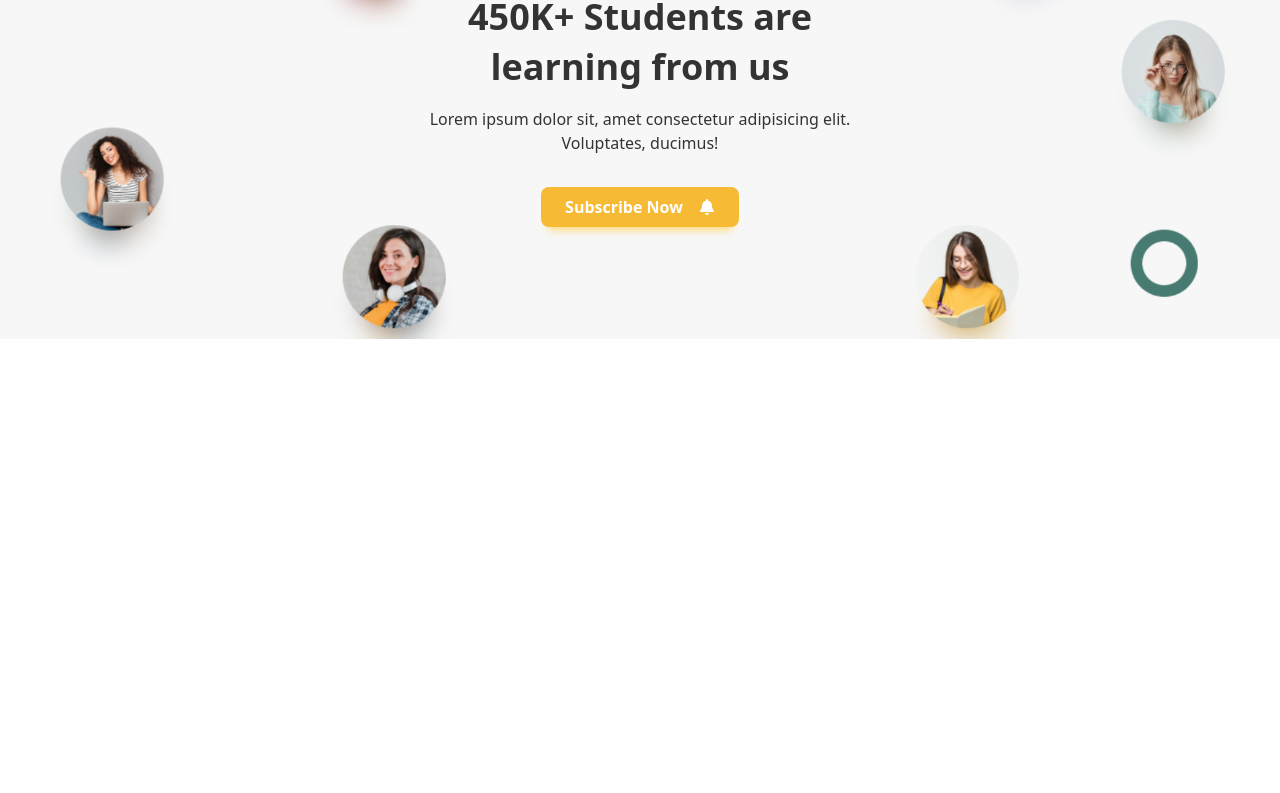
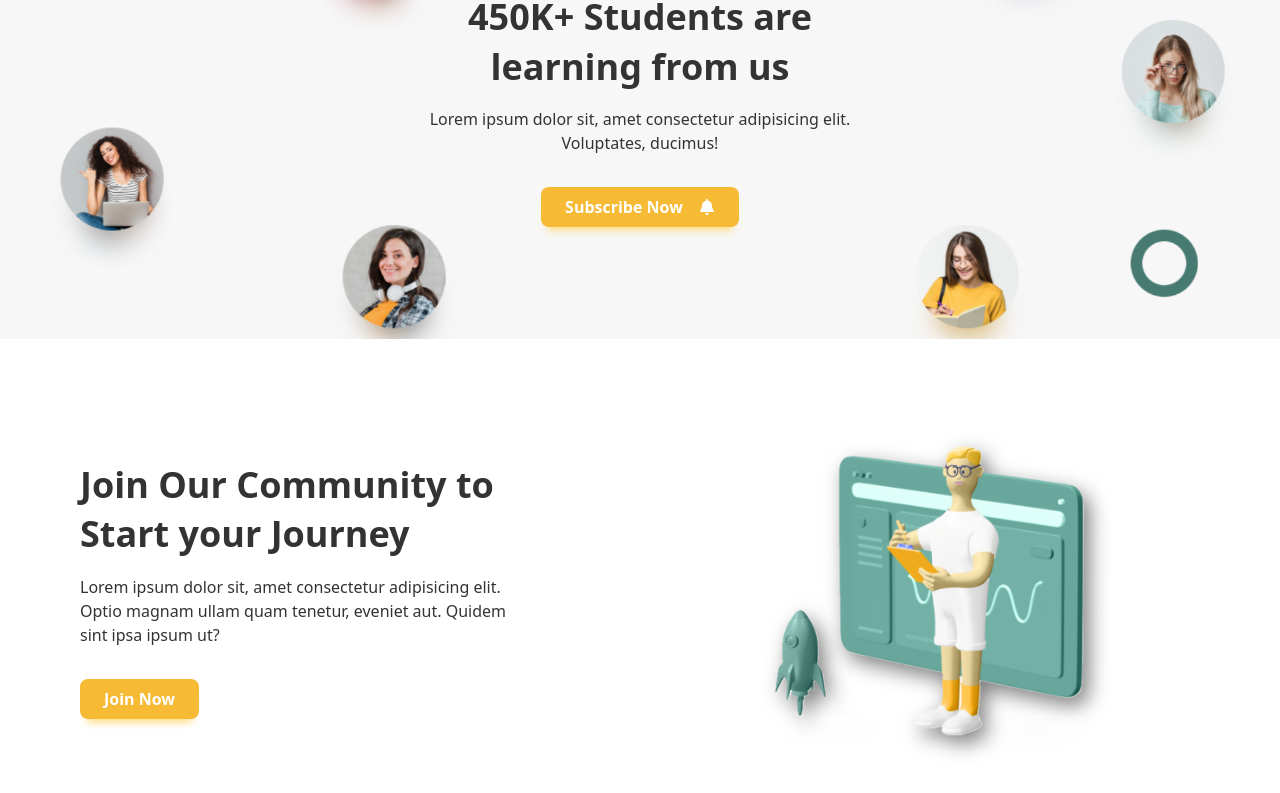
Before and after one commit to rishowrav/e-learning, a React (Vite) app: page / in a window 1280 px wide. Shown: the part 1885-2678 px from the top of the page. Before the commit the page ends 2224 px from the top, so only its background shows below. Built offline with nearby package versions, Linux system fonts and the light colour scheme.

Commit message:
banner2 section design has been completed

```diff
--- a/src/App.jsx
+++ b/src/App.jsx
@@ -1,4 +1,5 @@
 import Banner from "./components/Banner/Banner";
+import Banner2 from "./components/Banner/Banner2";
 import Hero from "./components/Hero/Hero";
 import Services from "./components/Services/Services";
 import Subscribe from "./components/Subscribe/Subscribe";
@@ -11,6 +12,7 @@
         <Services />
         <Banner />
         <Subscribe />
+        <Banner2 />
       </main>
     </>
   );
--- /dev/null
+++ b/src/components/Banner/Banner2.jsx
@@ -0,0 +1,45 @@
+import React from "react";
+import BannerPng from "../../assets/banner.png";
+
+import { motion } from "framer-motion";
+
+const Banner2 = () => {
+  return (
+    <section>
+      <div className="container py-14 md:py-24 grid grid-cols-1 md:grid-cols-2 gap-8 space-y-6 md:space-y-0">
+        {/* Banner Text */}
+        <motion.div
+          initial={{ opacity: 0, x: -50 }}
+          whileInView={{ opacity: 1, x: 0 }}
+          className="flex flex-col justify-center"
+        >
+          <div className="text-center md:text-left space-y-4 lg:max-w-[450px]">
+            <h1 className="text-4xl font-bold !leading-snug">
+              Join Our Community to Start your Journey
+            </h1>
+            <p className="text-dark">
+              Lorem ipsum dolor sit, amet consectetur adipisicing elit. Optio
+              magnam ullam quam tenetur, eveniet aut. Quidem sint ipsa ipsum ut?
+            </p>
+            <a href="#" className="primary-btn !mt-8">
+              Join Now
+            </a>
+          </div>
+        </motion.div>
+
+        {/* Banner Image */}
+        <div className="flex justify-center items-center">
+          <motion.img
+            initial={{ opacity: 0, x: 50 }}
+            whileInView={{ opacity: 1, x: 0 }}
+            src={BannerPng}
+            alt="img"
+            className="w-[350px] md:max-w-[450px] object-cover drop-shadow"
+          />
+        </div>
+      </div>
+    </section>
+  );
+};
+
+export default Banner2;
```
